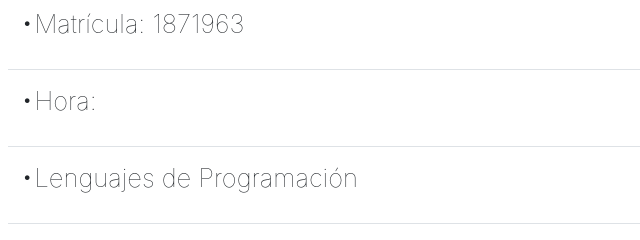
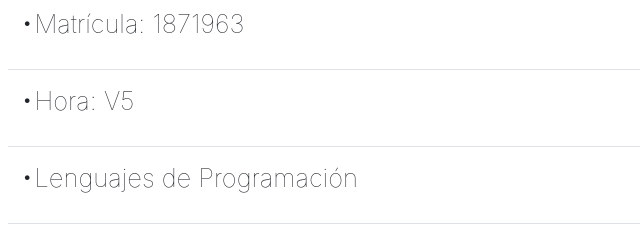
Before and after one commit to FabianCruz-0/Escuela-ProyLengProg, a plain HTML site: page Index.html in a window 1280 px wide. Shown: the part 205-445 px from the top of the page, 521-1161 px from the left. Drawn offline with nearby package versions, Linux system fonts and the light colour scheme.

Commit message:
PROYECTO TERMINADO

```diff
--- a/Index.html
+++ b/Index.html
@@ -22,7 +22,7 @@
                 <td>•Matrícula: 1871963</td>
             </tr>
             <tr>
-                <td>•Hora: </td>
+                <td>•Hora: V5</td>
             </tr>
             <tr>
                 <td>•Lenguajes de Programación</td>
```
